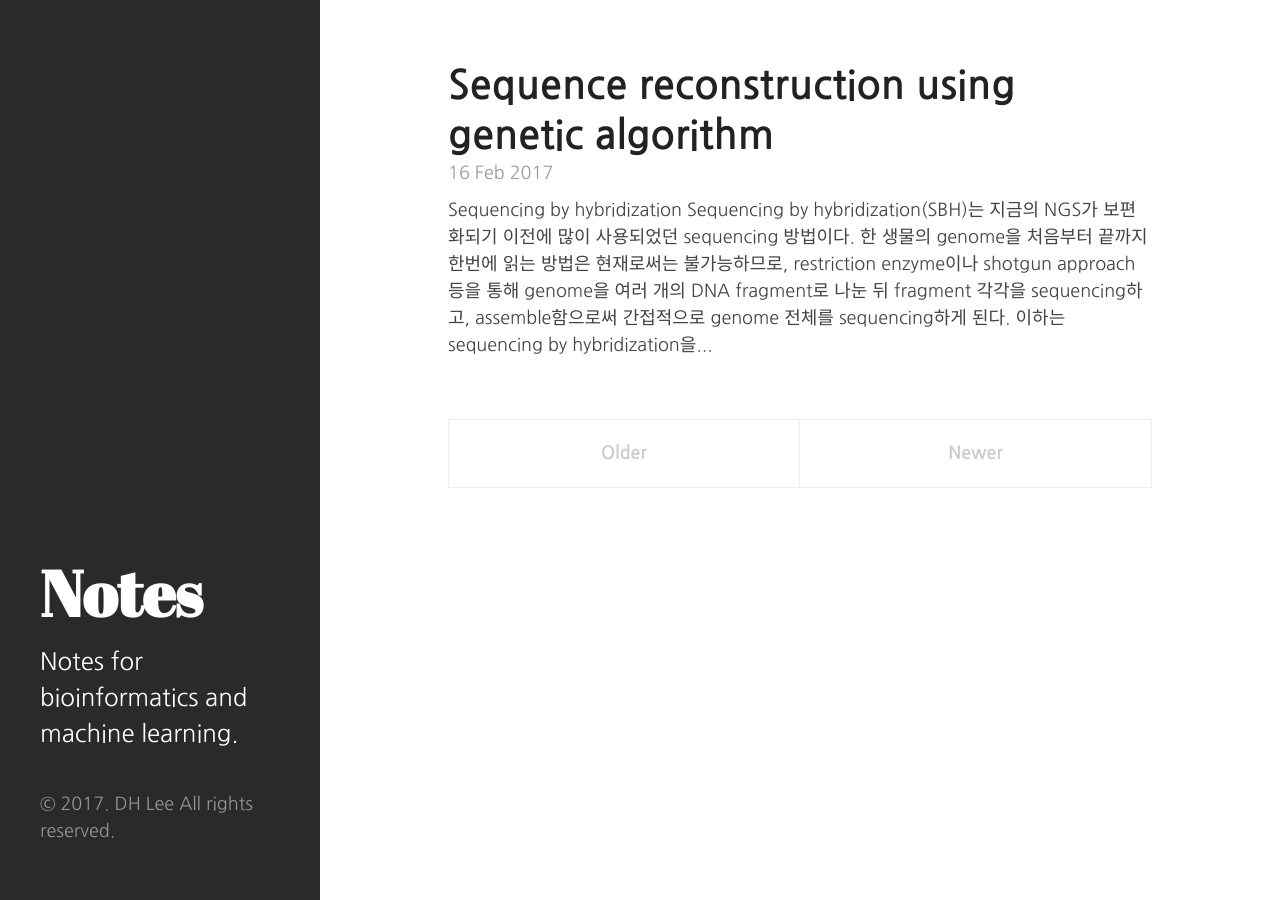
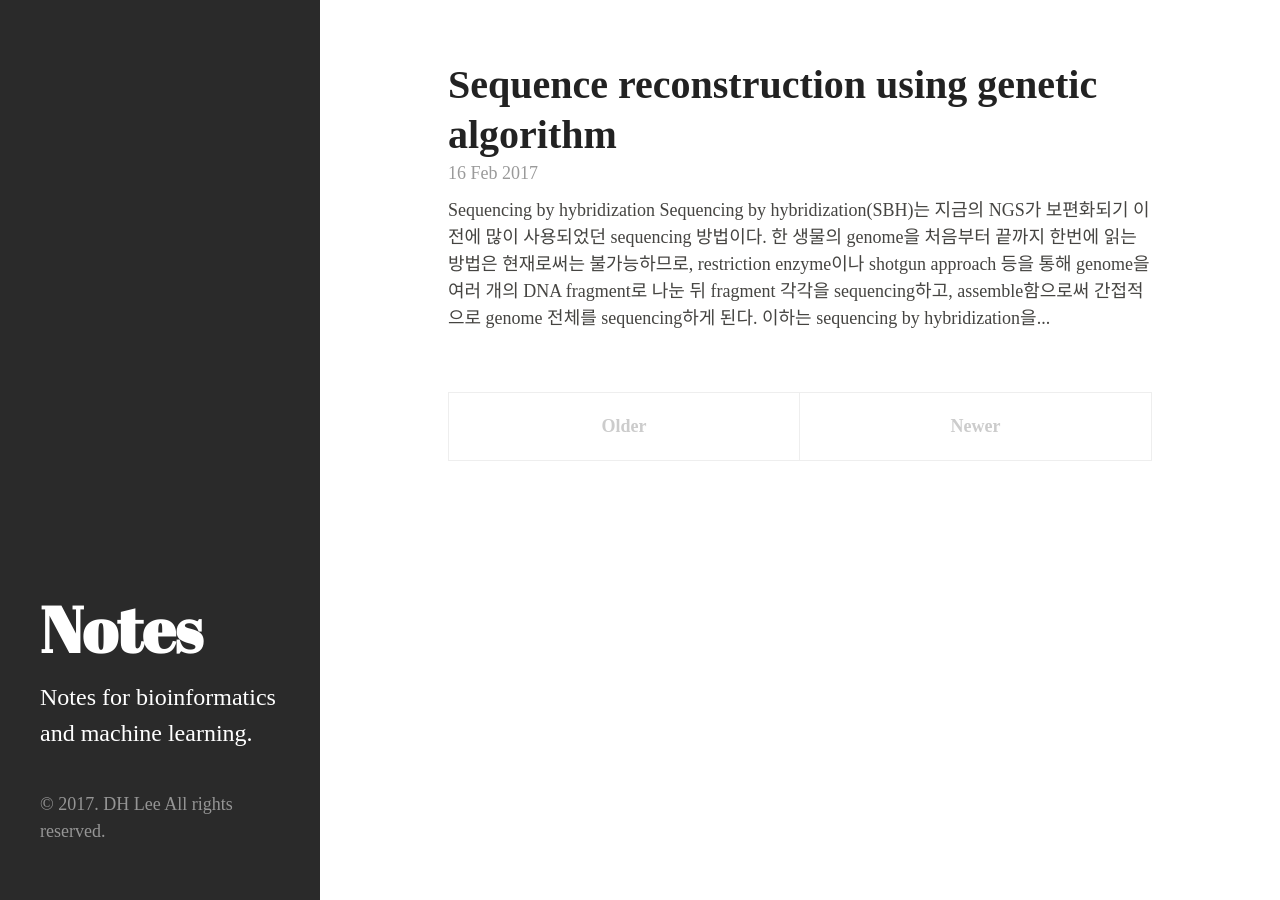
Before and after one commit to apap77/apap77.github.io, a Jekyll site: the page built from index.html, in a window 1280 px wide. Built offline with Jekyll 4.4.1, drawn with Linux system fonts in a browser that asks for light colours; the list of posts is cut into pages by our own code.

Commit message:
adjust main font and remove body font

```diff
--- a/_includes/head.html
+++ b/_includes/head.html
@@ -10,6 +10,7 @@
 
   <!-- CSS -->
   <link rel='stylesheet' href='http://fonts.googleapis.com/earlyaccess/nanumgothic.css'/>
+  <link rel="stylesheet" type="text/css" href="//fonts.googleapis.com/css?family=Abril+Fatface" />
   <link rel="stylesheet" href="/public/css/hyde.css">
   <link rel="stylesheet" href="/public/css/syntax.css">
   <link rel="stylesheet" href="http://fonts.googleapis.com/css?family=Open+Sans:300,400italic,400,600,700|Abril+Fatface">
--- a/public/css/hyde.css
+++ b/public/css/hyde.css
@@ -54,7 +54,7 @@ body {
 }
 
 body {
-  font-family: "Nanum Gothic", "Open Sans", Helvetica, Arial, sans-serif;
+  /*font-family: "Nanum Gothic", "Open Sans", Helvetica, Arial, sans-serif;*/
   font-size: 16px;
   line-height: 1.5;
   color: #454441;
```
